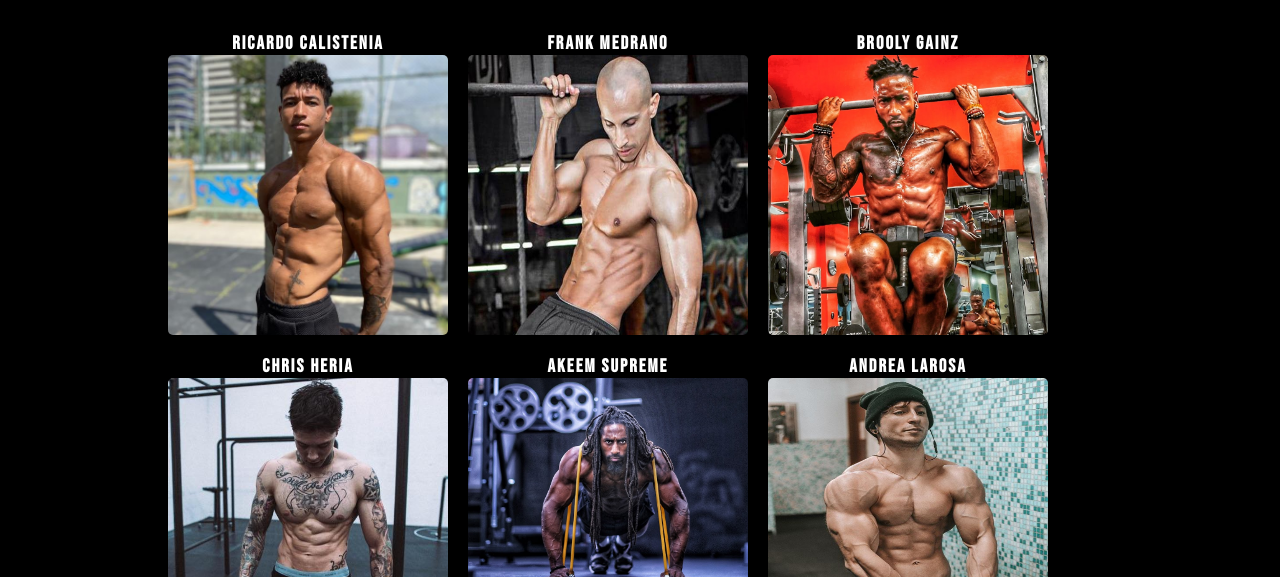
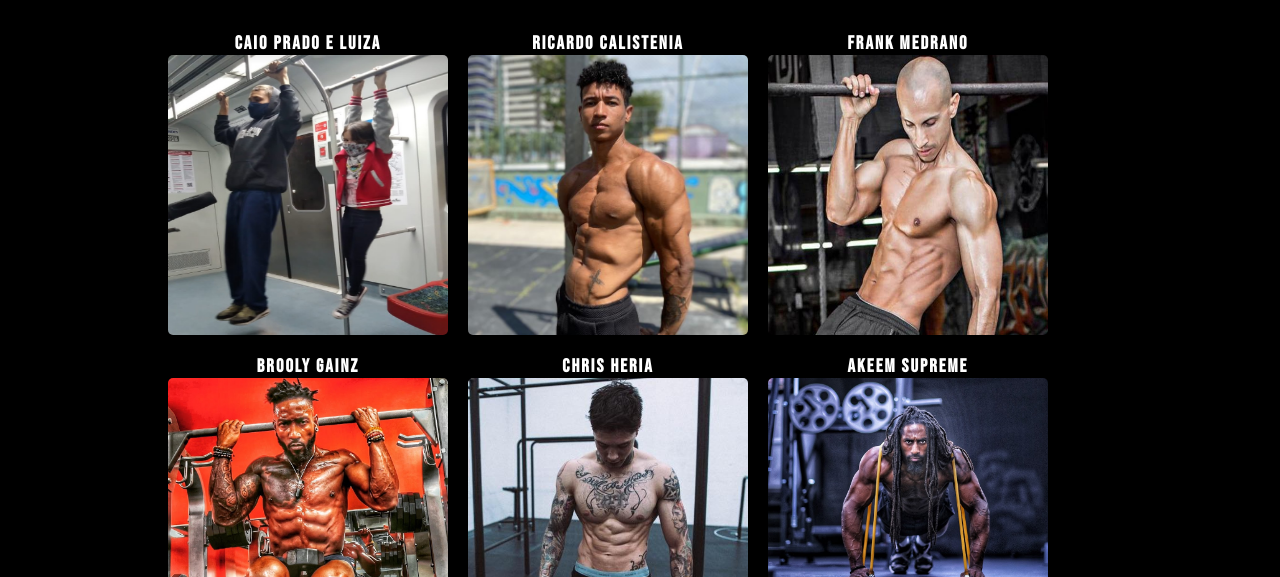
Before and after one commit to CaioPradoDeSouza/Calisthenics-405, a plain HTML site: page html/athletes.html in a window 1280 px wide. Shown: the part 223-800 px from the top of the page. Drawn offline with Linux system fonts and the light colour scheme.

Commit message:
update project

```diff
--- a/html/athletes.html
+++ b/html/athletes.html
@@ -29,6 +29,12 @@
     </div>
     <div class="athletes-main-content">
         <div class="athletes-cards">
+            <div class="athlete-card">
+                <h3>Caio Prado e Luiza</h3>
+                <div class="athlete-img">
+                    <img src="../assets/Screenshot_20240414-215452~2.png" alt="ricardo calistenia">
+                </div>
+            </div>
             <div class="athlete-card">
                 <h3>Ricardo Calistenia</h3>
                 <div class="athlete-img">
```
Also changed, not shown: assets/Screenshot_20240414-215452~2.png (added), assets/caioluiza.jpg (added).
